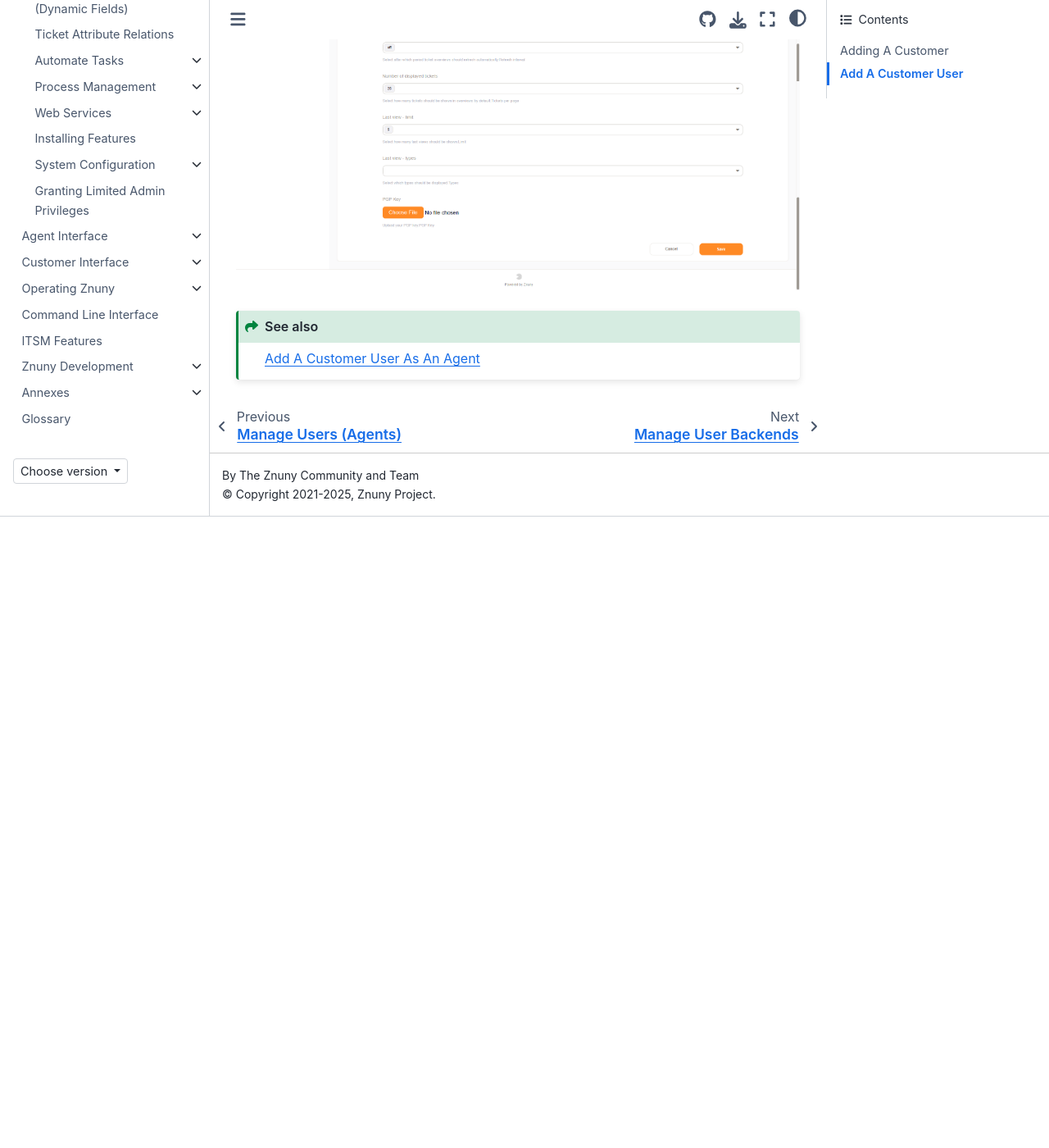
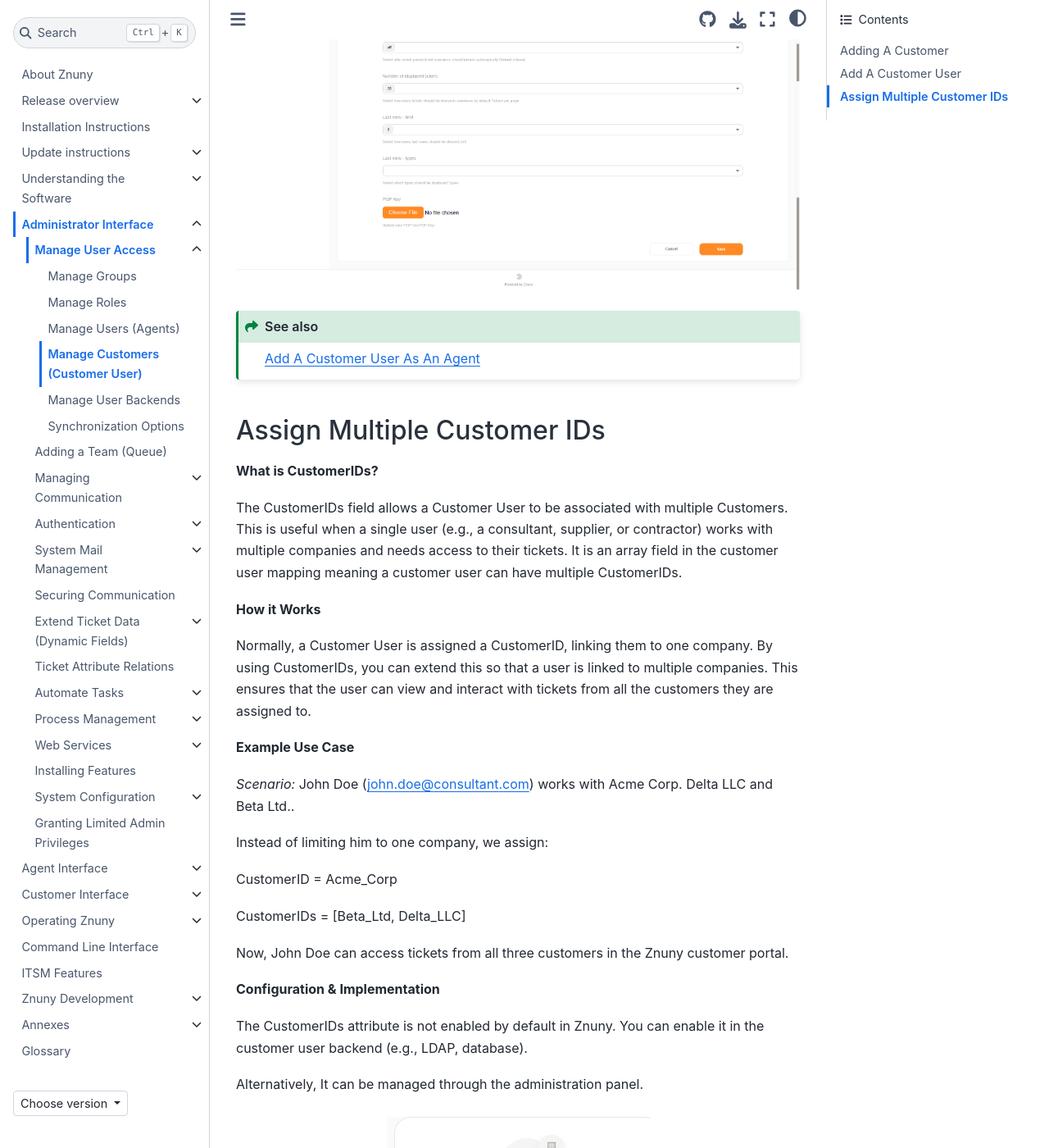
Before and after one commit to znuny/manual, a Sphinx documentation site: the page built from source/admin/usermanagement/customer_users/index.rst, in a window 1280 px wide and 1400 px high, scrolled down 3013 px. Shown: the whole window at 82% size. Built offline with Sphinx 7.4.7 and the Sphinx Book theme 1.1.4, drawn with Linux system fonts in a browser that asks for light colours; before the commit the page ends 3643 px from its top, so only the background shows below that; some of the changed text lies outside the part shown.

Commit message:
Added concept chapter and using customer IDs

```diff
--- a/source/admin/usermanagement/customer_users/index.rst
+++ b/source/admin/usermanagement/customer_users/index.rst
@@ -1,6 +1,7 @@
+.. _PageNavigation usermangement_customer_users_index:
+
 Manage Customers (Customer User)
 ################################
-.. _PageNavigation usermangement_customer_users_index:
 
 Customer users belong to a customer (organization, department, etc.). A customer is required before any customer user can be added.
 
@@ -46,3 +47,76 @@
 .. seealso::
 
     :ref:`Add A Customer User As An Agent <PageNavigation agentinterface_dashboards_index>`
+
+Assign Multiple Customer IDs
+****************************
+
+**What is CustomerIDs?**
+
+The CustomerIDs field allows a Customer User to be associated with multiple Customers.
+This is useful when a single user (e.g., a consultant, supplier, or contractor) works with multiple companies and needs access to their tickets.
+It is an array field in the customer user mapping meaning a customer user can have multiple CustomerIDs.
+
+**How it Works**
+
+Normally, a Customer User is assigned a CustomerID, linking them to one company.
+By using CustomerIDs, you can extend this so that a user is linked to multiple companies.
+This ensures that the user can view and interact with tickets from all the customers they are assigned to.
+
+**Example Use Case**
+
+*Scenario:* John Doe (john.doe@consultant.com) works with Acme Corp. Delta LLC and Beta Ltd..
+
+Instead of limiting him to one company, we assign:
+
+CustomerID = Acme_Corp
+
+CustomerIDs = [Beta_Ltd, Delta_LLC]
+
+Now, John Doe can access tickets from all three customers in the Znuny customer portal.
+
+**Configuration & Implementation**
+
+The CustomerIDs attribute is not enabled by default in Znuny.
+You can enable it in the customer user backend (e.g., LDAP, database).
+
+Alternatively, It can be managed through the administration panel.
+
+.. figure:: images/admin_customer_cusotmeruser.png
+
+   Customer to Customer User Administration Module
+
+1. Navigate to **Admin** -> **Customer Users** <-> **Customers**.
+In the overview.
+
+.. figure:: images/admin_customer_customeruser_overview.PNG
+
+  Customer User to Customer Relationship Overview
+
+2. Select a customer user to assign it to multiple customers, or a customer to assign multiple customer users to a customer.
+3. Click "Save and Finish"
+
+**System Configuration**
+
+In order for an agent to assign the secondary CustomerID to the ticket, the CustomerID field must be editable. This is done in these configuration settings.
+
+Ticket Actions **People** -> **Customer**
+  Ticket::Frontend::AgentTicketCustomer::CustomerIDReadOnly
+Email Ticket
+  Ticket::Frontend::AgentTicketEmail::CustomerIDReadOnly
+Telephone TIcket
+  Ticket::Frontend::AgentTicketPhone::CustomerIDReadOnly
+Process Ticket
+  Ticket::Frontend::AgentTicketProcess::CustomerIDReadOnly
+
+Once activated, you can assign the ticket to a secondary customerID of a customer user.
+
+1. Select .. image:: images/select_customer_user_icon.PNG
+
+2. Assign one of the customer users predefined customers, or any registered (\* primarily for unregistered customer users) customer.
+
+.. figure:: images/select_customer_id.PNG
+
+.. seealso::
+
+    More on customers in our concepts chapter :ref:`pagenavigation concepts_customers_index`
--- a/source/concepts/index.rst
+++ b/source/concepts/index.rst
@@ -7,6 +7,7 @@
 .. toctree::
     :maxdepth: 2
 
+    customers/index
     escalation/index
     states/index
     queues/index
```
Also changed, not shown: source/concepts/customers/index.rst (added, +52 -0 lines), source/admin/usermanagement/customer_users/images/admin_customer_cusotmeruser.png (added), source/admin/usermanagement/customer_users/images/admin_customer_customeruser_overview.PNG (added), source/admin/usermanagement/customer_users/images/select_customer_id.PNG (added), source/admin/usermanagement/customer_users/images/select_customer_user_icon.PNG (added).
